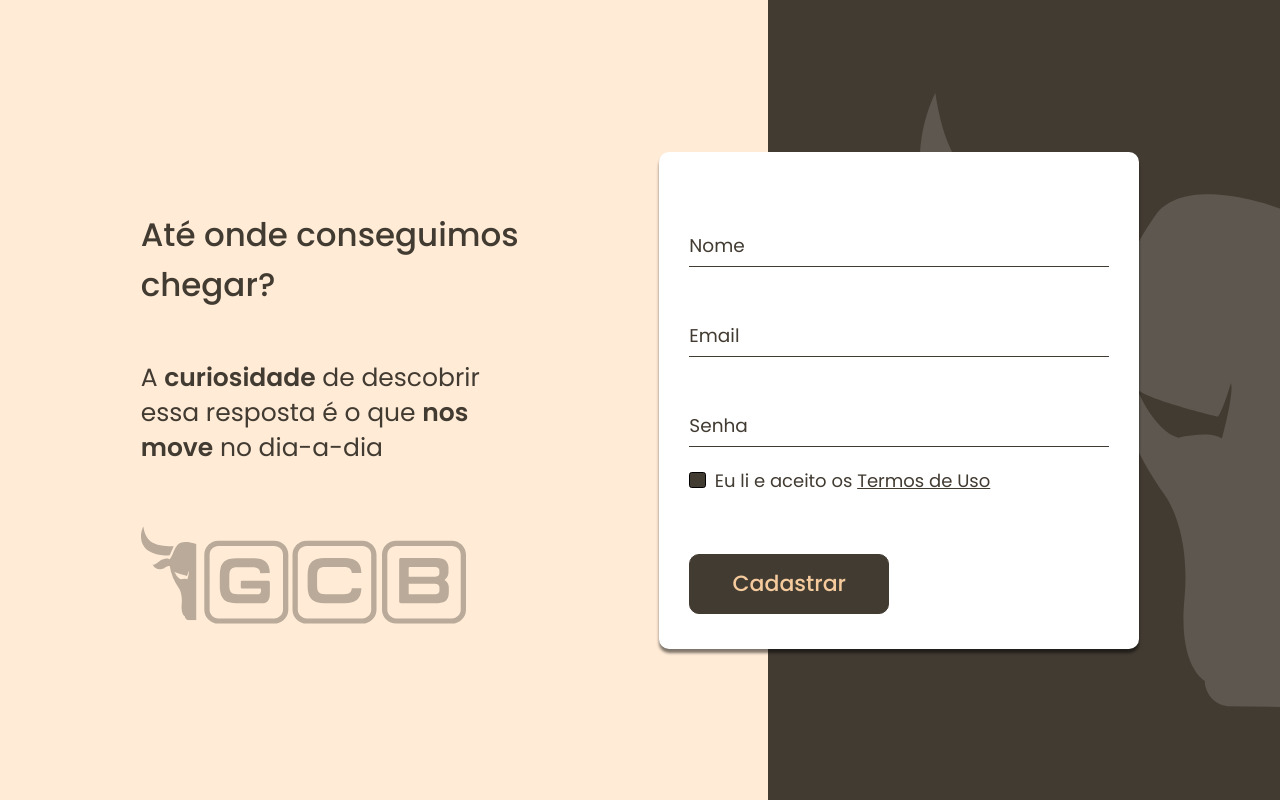
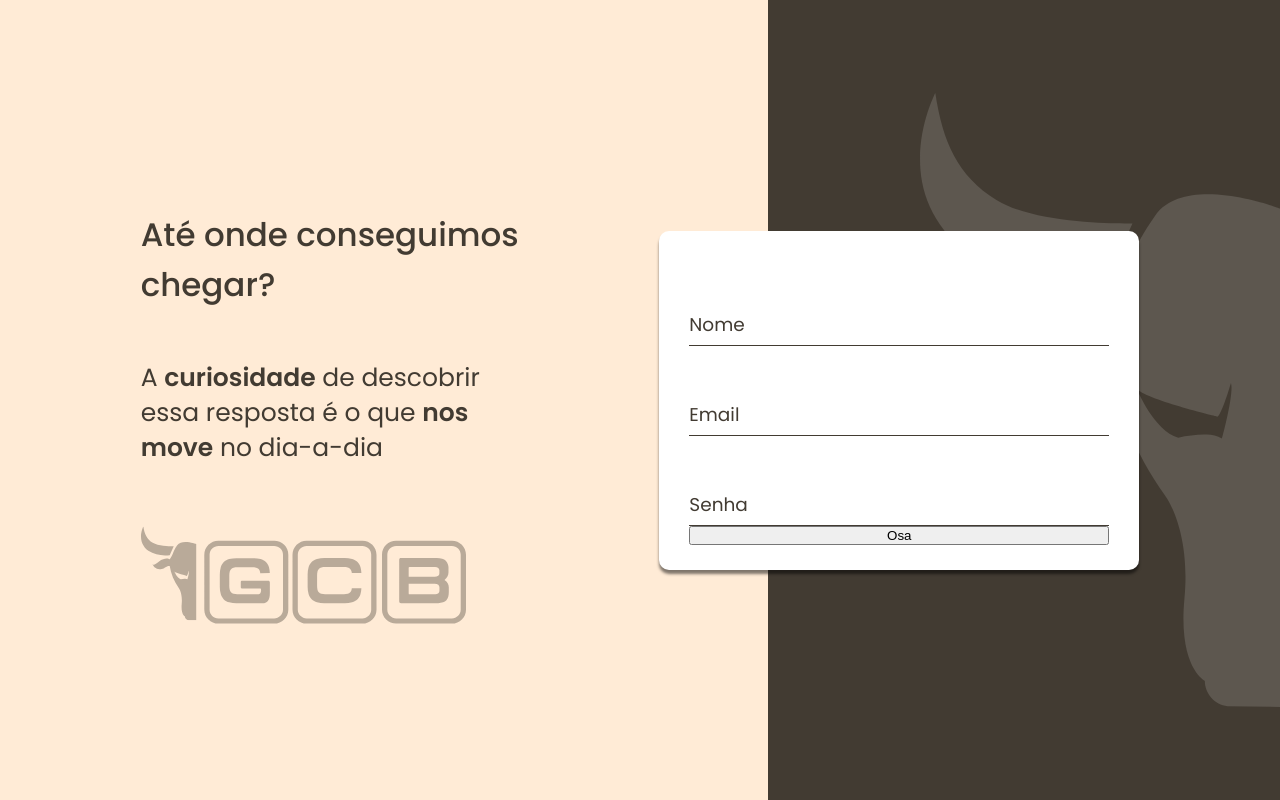
Before and after one commit to Kayke-Fujinaka/GCB-LoginPage, a Next.js app: page /register in a window 1280 px wide. Built offline with nearby package versions, Linux system fonts and the light colour scheme.

Commit message:
[Feat] Store users in Localstorage

```diff
--- a/src/components/Form/index.tsx
+++ b/src/components/Form/index.tsx
@@ -2,7 +2,6 @@ import * as S from "./styles";
 import { Logo } from "../Logo";
 interface FormProps {
   children: React.ReactNode;
-  onSubmit: (e: React.FormEvent) => void;
 }
 
 export const Form = ({ children }: FormProps) => {
--- a/src/components/Home/index.tsx
+++ b/src/components/Home/index.tsx
@@ -3,7 +3,7 @@ import { Button } from "../Button";
 import theme from "../../styles/theme";
 
 let user = {
-  name: "João",
+  name: "Euuuu",
   password: "123",
 };
 
--- a/src/components/Input/index.tsx
+++ b/src/components/Input/index.tsx
@@ -8,6 +8,7 @@ export interface InputProps {
   htmlFor: string;
   value: string
   onChange: (e: React.ChangeEvent<HTMLInputElement>) => void;
+  required: boolean
 }
 
 export const Input = (props: InputProps) => {
@@ -19,7 +20,7 @@ export const Input = (props: InputProps) => {
           type={props.type}
           autoComplete={props.autoComplete}
           onChange={props.onChange}
-          required
+          required={props.required}
         />
         <label htmlFor={props.htmlFor}>{props.label}</label>
       </S.Container>
--- a/src/components/Register/index.tsx
+++ b/src/components/Register/index.tsx
@@ -10,14 +10,20 @@ export const RegisterForm = () => {
   const [name, setName] = useState("");
   const [email, setEmail] = useState("");
   const [password, setPassword] = useState("");
-  const [error, setError] = useState("");
 
   function handleRegister() {
+    let usersList = JSON.parse(localStorage.getItem("usersList") || "[]");
+    usersList.push({
+      Name_LS: name,
+      Email_LS: email,
+      assword_LS: password,
+    });
 
+    localStorage.setItem("usersList", JSON.stringify(usersList));
   }
 
   return (
-    <Form onSubmit={handleRegister}>
+    <Form>
       <Input
         name="name"
         type="text"
@@ -25,7 +31,8 @@ export const RegisterForm = () => {
         htmlFor="name"
         label="Nome"
         value={name}
-        onChange={(e) => [setName(e.target.value), setError("")]}
+        onChange={(e) => setName(e.target.value)}
+        required
       />
       <Input
         name="email"
@@ -34,7 +41,8 @@ export const RegisterForm = () => {
         htmlFor="email"
         label="Email"
         value={email}
-        onChange={(e) => [setEmail(e.target.value), setError("")]}
+        onChange={(e) => setEmail(e.target.value)}
+        required
       />
       <Input
         name="password"
@@ -43,21 +51,10 @@ export const RegisterForm = () => {
         htmlFor="password"
         label="Senha"
         value={password}
-        onChange={(e) => [setPassword(e.target.value), setError("")]}
+        onChange={(e) => setPassword(e.target.value)}
+        required
       />
-      <div className="containerText">
-        <CheckBox
-          id="terms"
-          name="terms"
-          type="checkbox"
-          htmlFor="terms"
-          required
-          checked={true}
-        />
-      </div>
-      <Button type="submit" bgColor={theme.primaryColor} color={theme.button}>
-        Cadastrar
-      </Button>
+      <button onClick={handleRegister}>Osa</button>
     </Form>
   );
 };
--- a/src/pages/index.tsx
+++ b/src/pages/index.tsx
@@ -1,9 +1,9 @@
-import React, { useEffect } from "react";
+import React, {useEffect} from "react";
 import { Container } from "../components/Container";
 import { Content } from "../components/Content";
 import { Home } from "../components/Home";
 
-export default function HomePage() {
+export default function Login() {
   useEffect(() => {
     const res = localStorage.getItem("user");
     console.log(JSON.parse(res));
```
Also changed, not shown: 2 other files (tests, documents, lock files or other folders).
